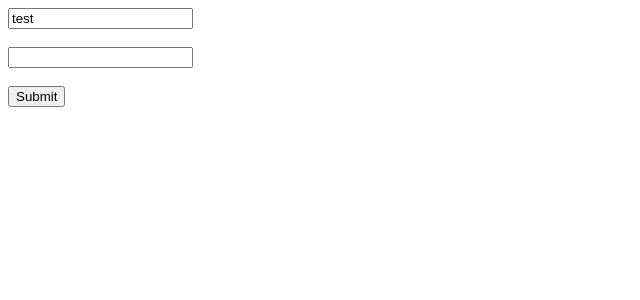
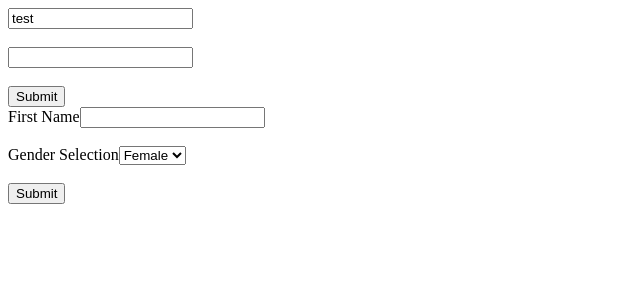
Before and after one commit to shyam88-git/react-hook-form, a React (Vite) app: page / in a window 1280 px wide. Shown: the top 300 px of the page, without its empty margins (0-640 px from the left). Built offline with nearby package versions, Linux system fonts and the light colour scheme.

Commit message:
select input completed

```diff
--- a/src/App.tsx
+++ b/src/App.tsx
@@ -1,9 +1,11 @@
 import InputField from "./pages/InputField";
+import RegisterField from "./pages/RegisterField";
 
 const App = () => {
   return (
     <div>
       <InputField />
+      <RegisterField />
     </div>
   );
 };
--- /dev/null
+++ b/src/pages/RegisterField.tsx
@@ -0,0 +1,38 @@
+import { SubmitHandler, useForm } from "react-hook-form";
+
+enum Genderenum {
+  female = "female",
+  male = "male",
+  other = "other",
+}
+
+interface IFormInput {
+  firstName: string;
+  gender: Genderenum;
+}
+const RegisterField = () => {
+  const { register, handleSubmit } = useForm<IFormInput>();
+
+  const onSubmit: SubmitHandler<IFormInput> = (data) => console.log(data);
+  return (
+    <form onSubmit={handleSubmit(onSubmit)}>
+      <label>First Name</label>
+      <input {...register("firstName")} />
+      <br />
+      <br />
+
+      <label>Gender Selection</label>
+      <select {...register("gender")}>
+        <option value="female">Female</option>
+        <option value="male">Male</option>
+        <option value="other">Other</option>
+      </select>
+
+      <br />
+      <br />
+      <input type="submit" />
+    </form>
+  );
+};
+
+export default RegisterField;
```
